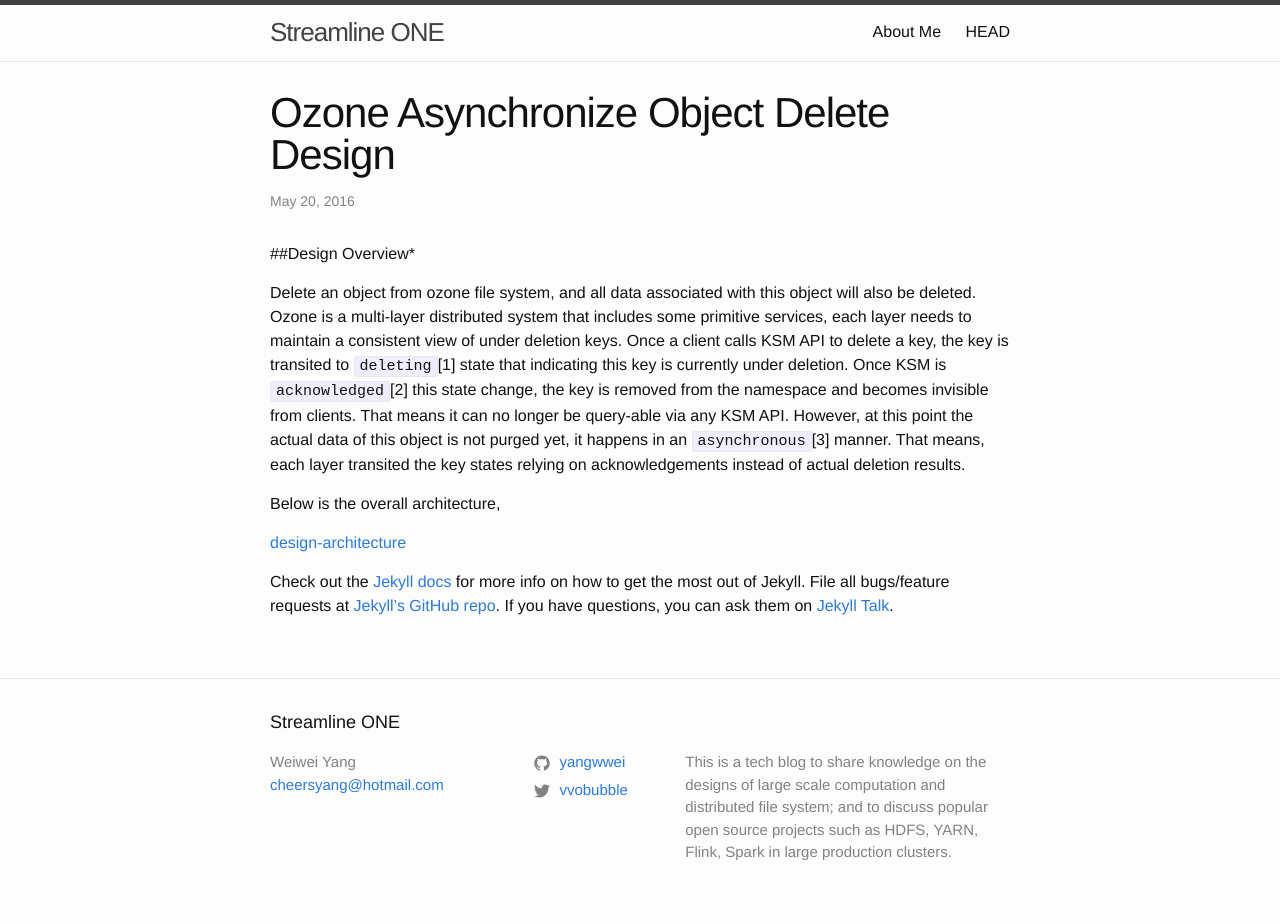
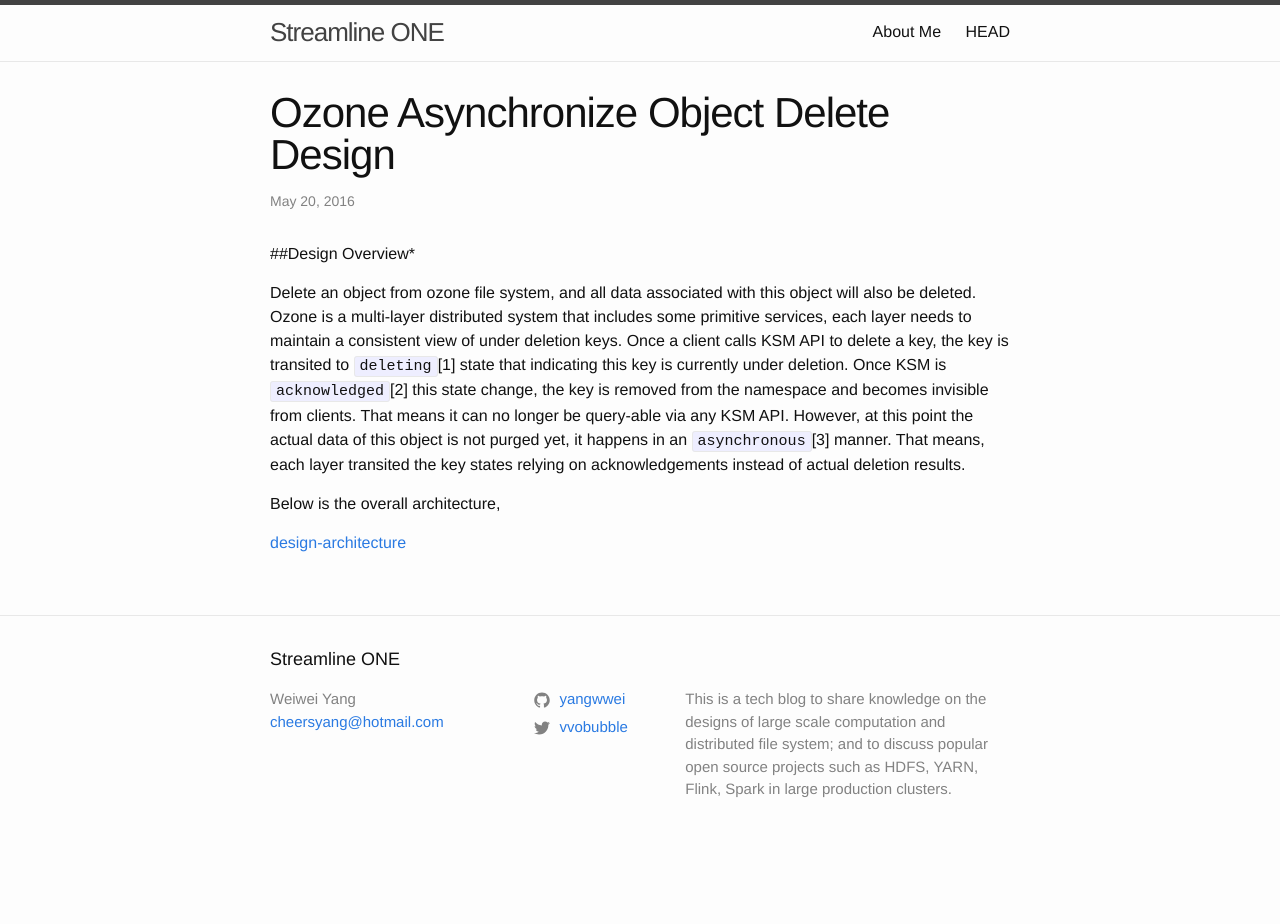
Before and after one commit to yangwwei/yangwwei.github.io, a Jekyll site: the page built from _posts/2016-05-20-Ozone-asynchronize-object-delete-design.md, in a window 1280 px wide. Built offline with Jekyll 4.4.1, drawn with Linux system fonts in a browser that asks for light colours; after the commit the page ends 900 px from its top, so only the background shows below that.

Commit message:
First blog - ozone key deletion

```diff
--- a/_posts/2016-05-20-Ozone-asynchronize-object-delete-design.md
+++ b/_posts/2016-05-20-Ozone-asynchronize-object-delete-design.md
@@ -9,11 +9,4 @@ Once a client calls KSM API to delete a key, the key is transited to `deleting`[
 
 Below is the overall architecture,
 
-[design-architecture](http:)
-
-
-Check out the [Jekyll docs][jekyll-docs] for more info on how to get the most out of Jekyll. File all bugs/feature requests at [Jekyll’s GitHub repo][jekyll-gh]. If you have questions, you can ask them on [Jekyll Talk][jekyll-talk].
-
-[jekyll-docs]: http://jekyllrb.com/docs/home
-[jekyll-gh]:   https://github.com/jekyll/jekyll
-[jekyll-talk]: https://talk.jekyllrb.com/
+[design-architecture](https://github.com/yangwwei/yangwwei.github.io/blob/master/images/design-arch.png)
```
Also changed, not shown: 2 other files.
